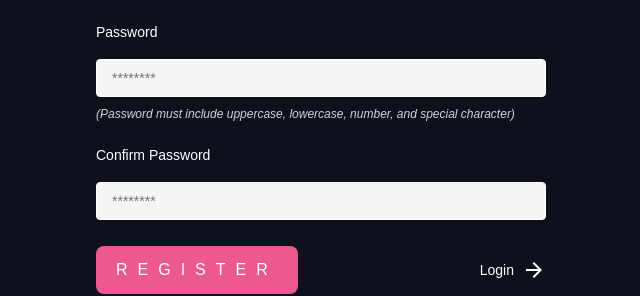
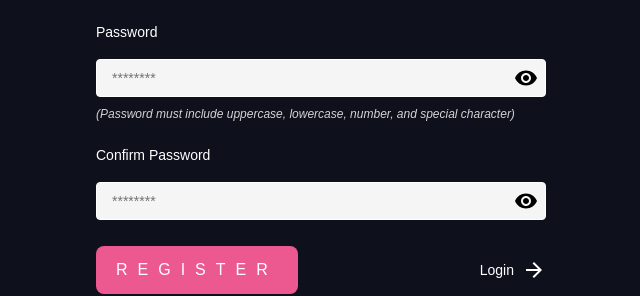
Before and after one commit to satyamrkushwaha/satyam-kushwaha-sociosquares-assignment, a Next.js app: page / in a window 1280 px wide. Shown: the part 421-717 px from the top of the page, without its empty margins (319-959 px from the left). Built offline with nearby package versions, Linux system fonts and the light colour scheme.

Commit message:
pass show and hide

```diff
--- a/src/app/common.css
+++ b/src/app/common.css
@@ -92,9 +92,24 @@
     font-style: italic;
   }
 
-
-
   .error{
     color: red;
     font-size: 12px;
   }
+
+  .password-container {
+    display: flex;
+    align-items: center;
+    position: relative;
+  }
+
+  .password-container input {
+    flex: 1;
+  }
+
+  .password-container span {
+    position: absolute;
+    right: 0.5rem;
+    top: 15%;
+    cursor: pointer;
+  }
--- a/src/app/page.tsx
+++ b/src/app/page.tsx
@@ -1,11 +1,13 @@
 "use client";
-import { useEffect, useCallback } from 'react';
+import { useEffect, useCallback, useState } from 'react';
 import { useRouter } from 'next/navigation';
 import { useForm } from "react-hook-form";
 import { useRegisterUserMutation } from "@/redux/userApi";
 import { useDispatch } from 'react-redux';
 import { addUser } from '@/redux/userSlice';
 import ArrowForwardIcon from '@mui/icons-material/ArrowForward';
+import VisibilityIcon from '@mui/icons-material/Visibility';
+import VisibilityOffIcon from '@mui/icons-material/VisibilityOff';
 
 interface FormData {
   name: string;
@@ -20,6 +22,10 @@ export default function Register() {
   const [registerUser] = useRegisterUserMutation();
   const router = useRouter();
   const dispatch = useDispatch();
+
+  // State for password visibility
+  const [showPassword, setShowPassword] = useState(false);
+  const [showConfirmPassword, setShowConfirmPassword] = useState(false);
 
   // Watch the password field for validation purposes
   const password = watch('password');
@@ -98,9 +104,10 @@ export default function Register() {
           </div>
           <div>
             <label htmlFor="password" className='label'>Password</label>
+            <div className="password-container">
               <input
                 placeholder="********"
-              type="password"
+                type={showPassword ? 'text' : 'password'}
                 {...register("password", {
                   required: 'Password is required',
                   minLength: { value: 8, message: 'Password must be at least 8 characters' },
@@ -111,6 +118,10 @@ export default function Register() {
                 })}
                 className='input'
               />
+              <span onClick={() => setShowPassword(!showPassword)}>
+                {showPassword ? <VisibilityOffIcon /> : <VisibilityIcon />}
+              </span>
+            </div>
             <p className='error'>{errors.password?.message}</p>
             <p className='instruction'>
               (Password must include uppercase, lowercase, number, and special character)
@@ -118,15 +129,20 @@ export default function Register() {
           </div>
           <div>
             <label htmlFor="confirmPassword" className='label'>Confirm Password</label>
+            <div className="password-container">
               <input
                 placeholder="********"
-              type="password"
+                type={showConfirmPassword ? 'text' : 'password'}
                 {...register("confirmPassword", {
                   required: 'Confirm Password is required',
                   validate: value => value === password || 'Passwords do not match',
                 })}
                 className='input'
               />
+              <span onClick={() => setShowConfirmPassword(!showConfirmPassword)}>
+                {showConfirmPassword ? <VisibilityOffIcon /> : <VisibilityIcon />}
+              </span>
+            </div>
             <p className='error'>{errors.confirmPassword?.message}</p>
           </div>
           <div className='buttonContainer'>
```
Lines whose indentation alone changed are shown as unchanged.
